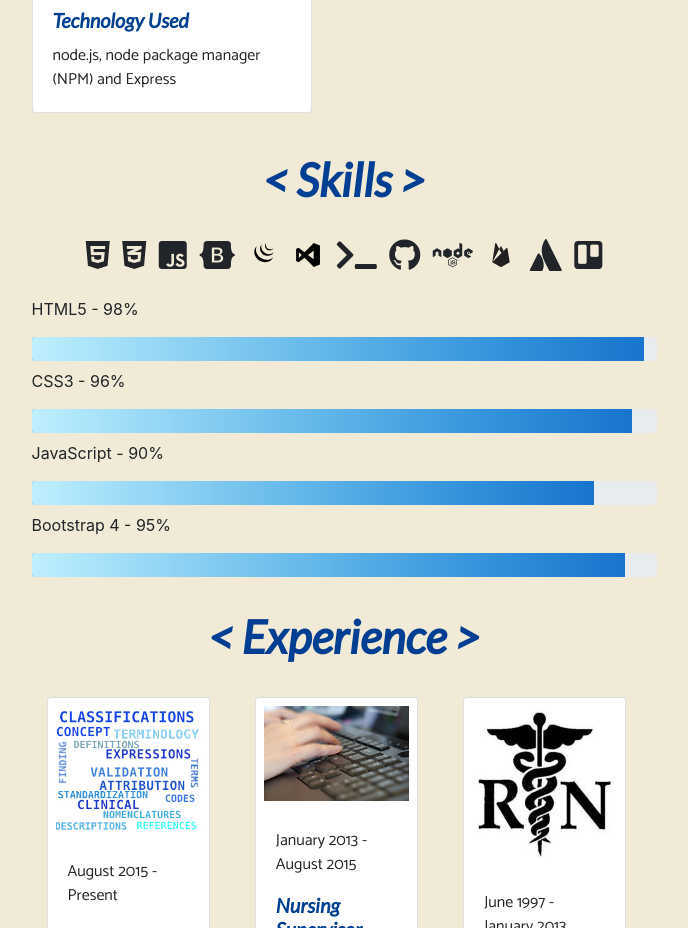
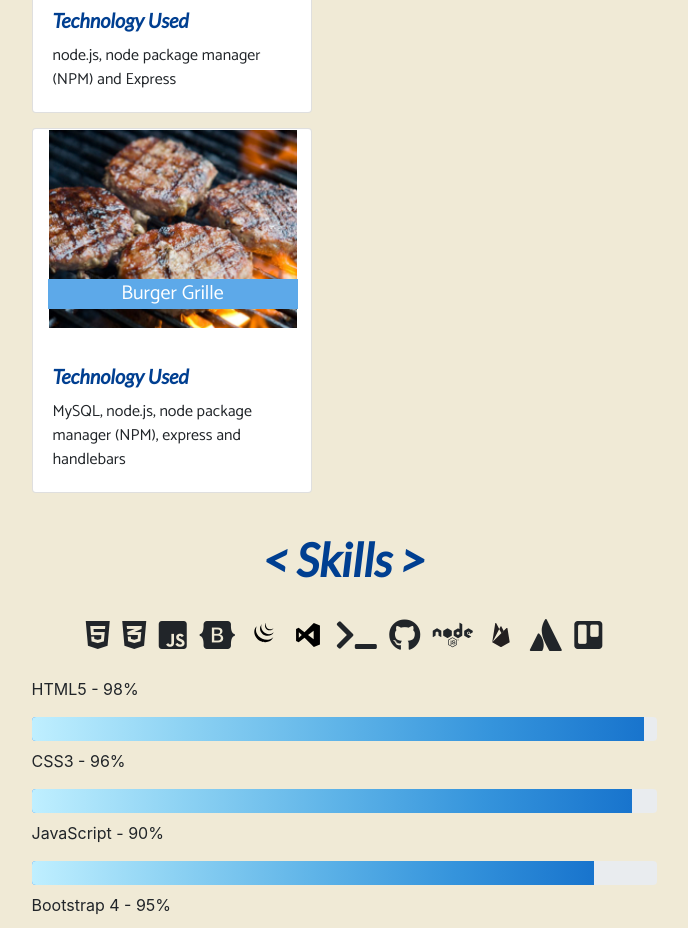
Before and after one commit to JenHarden/Professional-Portfolio, a plain HTML site: page index.html in a window 1280 px wide. Shown: the part 3020-3948 px from the top of the page, without its empty margins (296-984 px from the left). Drawn offline with nearby package versions, Linux system fonts and the light colour scheme.

Commit message:
udpated portfolio with BurgerGrille application

```diff
--- a/index.html
+++ b/index.html
@@ -222,6 +222,22 @@
                                 <h5 class="card-title">Technology Used</h5>
                                 <p class="card-text">
                                     node.js, node package manager (NPM) and Express
+                                </p>
+                            </div>
+                        </div>
+                    </div>
+                    <div class="row" id="portfolio-row">
+                        <div class="card" style="width: 280px">
+                            <a href="https://github.com/JenHarden/BurgerGrille" target="_blank">
+                                <div class="col-12 col-md-6 col-lg-4" id="portfolio-app">
+                                    <img id="BurgerGrille" src="./assets/images/burgergrill.jpg" alt="burgers on grill">
+                                    <div class="portfolio-app-title">Burger Grille</div>
+                                </div>
+                            </a>
+                            <div class="card-body">
+                                <h5 class="card-title">Technology Used</h5>
+                                <p class="card-text">
+                                    MySQL, node.js, node package manager (NPM), express and handlebars
                                 </p>
                             </div>
                         </div>
```
Also changed, not shown: assets/images/burgergrill.jpg (added).
